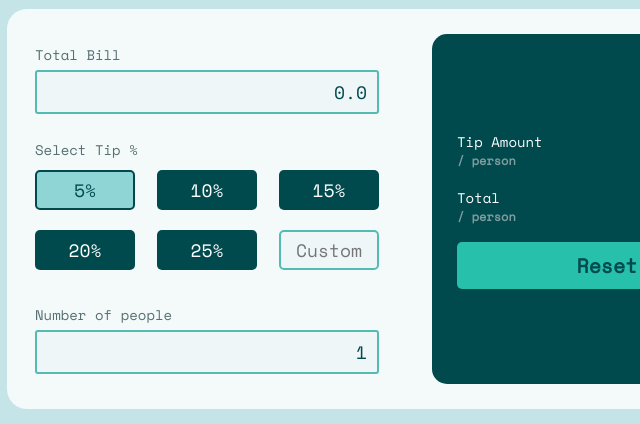
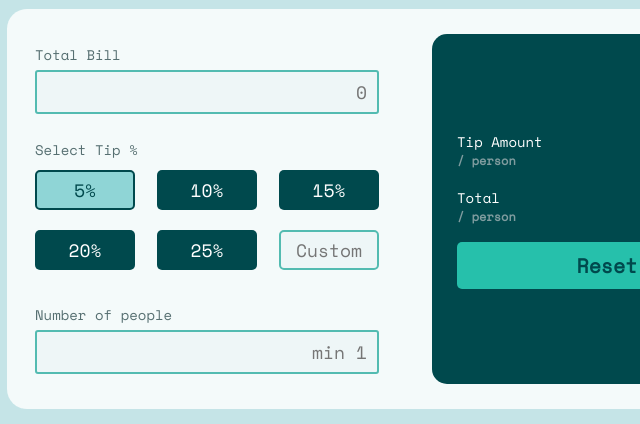
Before and after one commit to Bilovodskyi/bilovodskyi, a plain HTML site: page index.html in a window 1280 px wide. Both pictures are taken after a click on the element "5%". Shown: the part 191-615 px from the top of the page, 233-873 px from the left. Drawn offline with Linux system fonts and the light colour scheme.

Commit message:
Second commit

```diff
--- a/index.html
+++ b/index.html
@@ -40,7 +40,7 @@
           <div class="second-input">
             <label for="num-of-people">Number of people</label>
             <label for="num-of-people" class="error">Can't be zero</label>
-            <input type="number" placeholder="0" id="num-of-people" onkeypress='return event.charCode >= 48 && event.charCode <= 57'>
+            <input type="number" placeholder="min 1" id="num-of-people" onkeypress='return event.charCode >= 48 && event.charCode <= 57'>
           </div>
         </div>
         <div class="right-side">
--- a/scripts.js
+++ b/scripts.js
@@ -21,13 +21,13 @@ peopleInput.addEventListener('input', peopleInputFun);
 tipCustom.addEventListener('input', tipInputFun)
 resetBtn.addEventListener('click', reset)
 
-billInput.value = '0.0';
-peopleInput.value = '1';
+/*billInput.value = '0.0';
+peopleInput.value = '1';*/
 tipPerPerson.innerHTML = '$' + (0.0).toFixed(2);
 totalPerPerson.innerHTML = '$' + (0.0).toFixed(2);
 
 let billValue = 0.0;
-let peopleValue = 1;
+let peopleValue = 0;
 let tipValue = 0.15;
 
 function billInputFun() {
@@ -72,16 +72,16 @@ function handleClick(event) {
 function calculateTip() {
     if(peopleValue >= 1) {
         let tipAmount = (billValue * tipValue) / peopleValue;
-        let total = (billValue + tipAmount) / peopleValue;
+        let total = (billValue + (billValue * tipValue)) / peopleValue;
         tipPerPerson.innerHTML = '$' + tipAmount.toFixed(2);
         totalPerPerson.innerHTML = '$' + total.toFixed(2);
     }
 }
 
 function reset() {
-    billInput.value = '0.0';
+    billInput.value = '';
     billInputFun()
-    peopleInput.value = '1';
+    peopleInput.value = '';
     peopleInputFun()
     tipCustom.value = ''
 }
```
